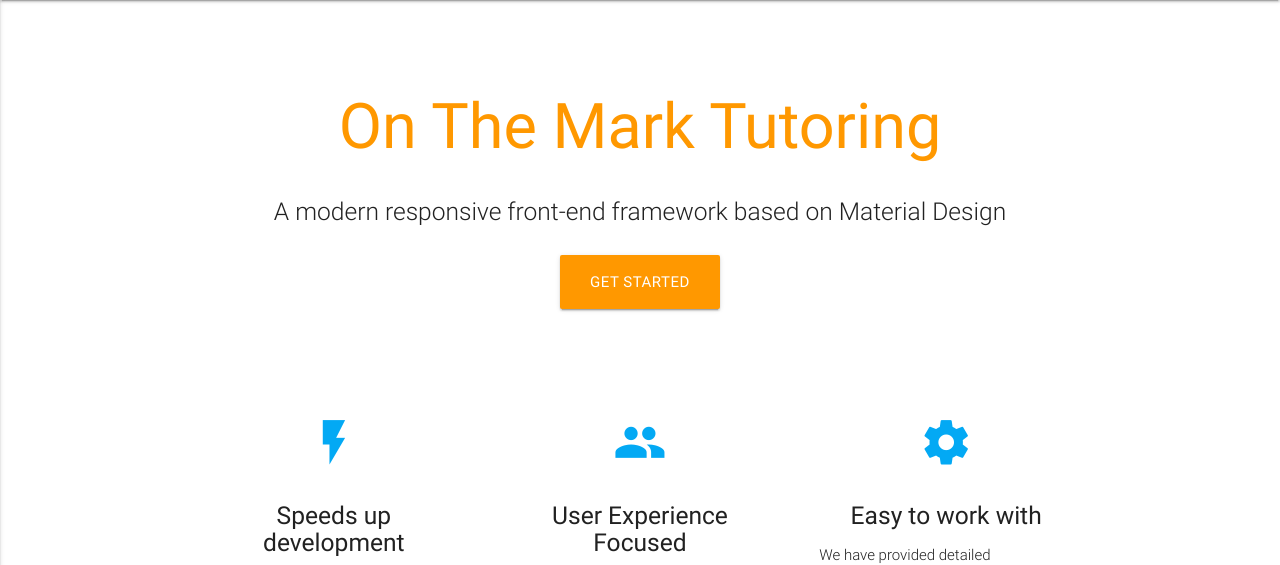
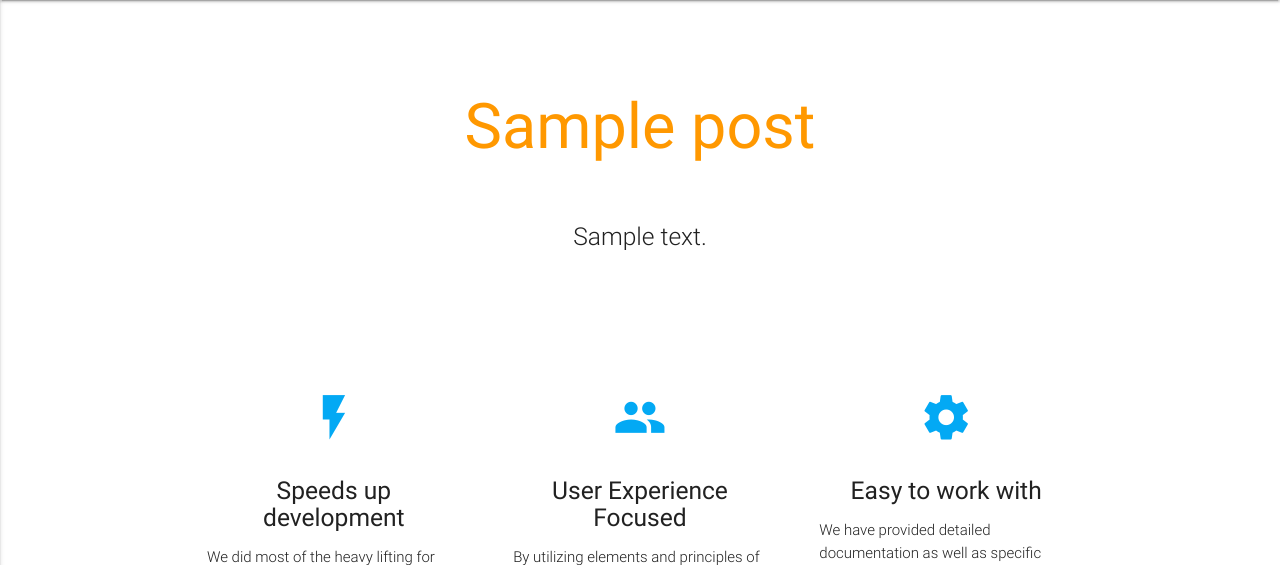
Before and after one commit to doctor-adayum/tutoringwebsite, a WordPress theme: template page.php in a window 1280 px wide. Shown: the part 64-629 px from the top of the page. Run offline with PHP 8.4 and a stand-in for WordPress, Linux system fonts and the light colour scheme; the site name, menu and one post (Sample post) are stand-ins, and other content is empty; some libraries are stand-ins or nearby versions.

Commit message:
Update content.php

```diff
--- a/content.php
+++ b/content.php
@@ -1,12 +1,9 @@
   <div class="section no-pad-bot" id="index-banner">
     <div class="container">
       <br><br>
-      <h1 class="header center orange-text">On The Mark Tutoring</h1>
+      <h1 class="header center orange-text"><?php the_title(); ?></h1>
       <div class="row center">
-        <h5 class="header col s12 light">A modern responsive front-end framework based on Material Design</h5>
-      </div>
-      <div class="row center">
-        <a href="http://materializecss.com/getting-started.html" id="download-button" class="btn-large waves-effect waves-light orange">Get Started</a>
+        <h5 class="header col s12 light"><?php the_content(); ?></h5>
       </div>
       <br><br>
 
```
